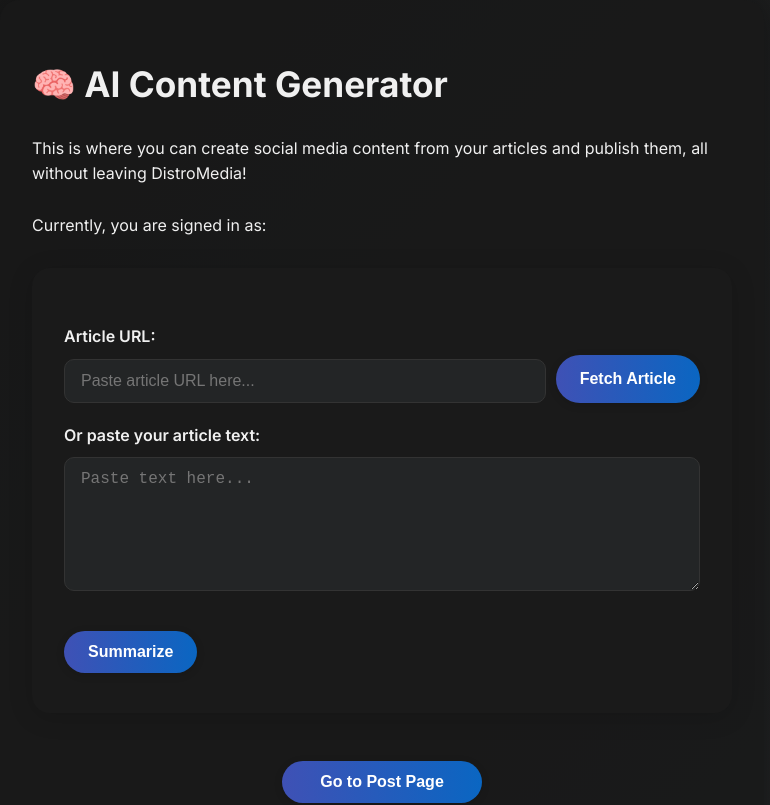
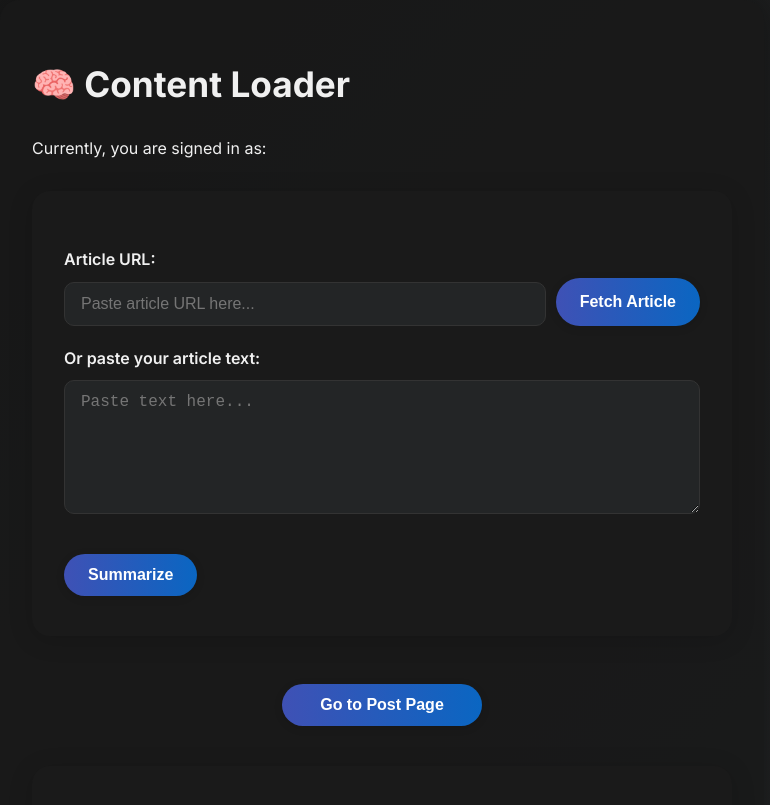
Before and after one commit to antzha630/distromedia, a Next.js app: page /scheduler in a window 1280 px wide. Shown: the top 805 px of the page, without its empty margins (258-1028 px from the left). Built offline with nearby package versions, Linux system fonts and the light colour scheme.

Commit message:
Update landing and content loader pages per CEO design feedback: new headings, subtitle, and moved description

```diff
--- a/pages/index.js
+++ b/pages/index.js
@@ -408,8 +408,10 @@ function NewHomePage() {
   return (
     <main className="container">
       <div style={{ textAlign: 'center', marginTop: '50px' }}>
-        <h1>Welcome</h1>
-        <p style={{ fontSize: '1.5em', marginTop: '20px' }}>Distro Media channel management module</p>
+        <p style={{ fontSize: '1.5em', marginTop: '20px', fontWeight: 700 }}>Distro Channel Management Module</p>
+        <p style={{ fontSize: '1.1em', marginTop: '16px', marginBottom: '32px', color: '#fff' }}>
+          Create social media content from your articles and send posts, all without leaving Distro.
+        </p>
         <div style={{ display: 'flex', flexDirection: 'column', alignItems: 'center', gap: '32px', marginTop: 40 }}>
           {/* Bluesky */}
           <button
--- a/pages/scheduler.js
+++ b/pages/scheduler.js
@@ -251,12 +251,9 @@ function SchedulerPage() {
 
   return (
     <main className="container">
-      <h1>🧠 AI Content Generator</h1>
-      <p style={{ textAlign: 'left', marginTop: '10px', marginBottom: '30px' }}>
-        This is where you can create social media content from your articles and publish them, all without leaving DistroMedia!
-        <br />
-        <br />
-        Currently, you are signed in as:
+      <h1>🧠 Content Loader</h1>
+      <div style={{ textAlign: 'left', marginTop: '10px', marginBottom: '30px' }}>
+        <span style={{ fontWeight: 500 }}>Currently, you are signed in as:</span>
         <br />
         {linkedinSession && (
           <>
@@ -306,7 +303,7 @@ function SchedulerPage() {
             <br />
           </>
         )}
-      </p>
+      </div>
 
       <section className="card">
         <label htmlFor="urlInput">Article URL:</label>
```
